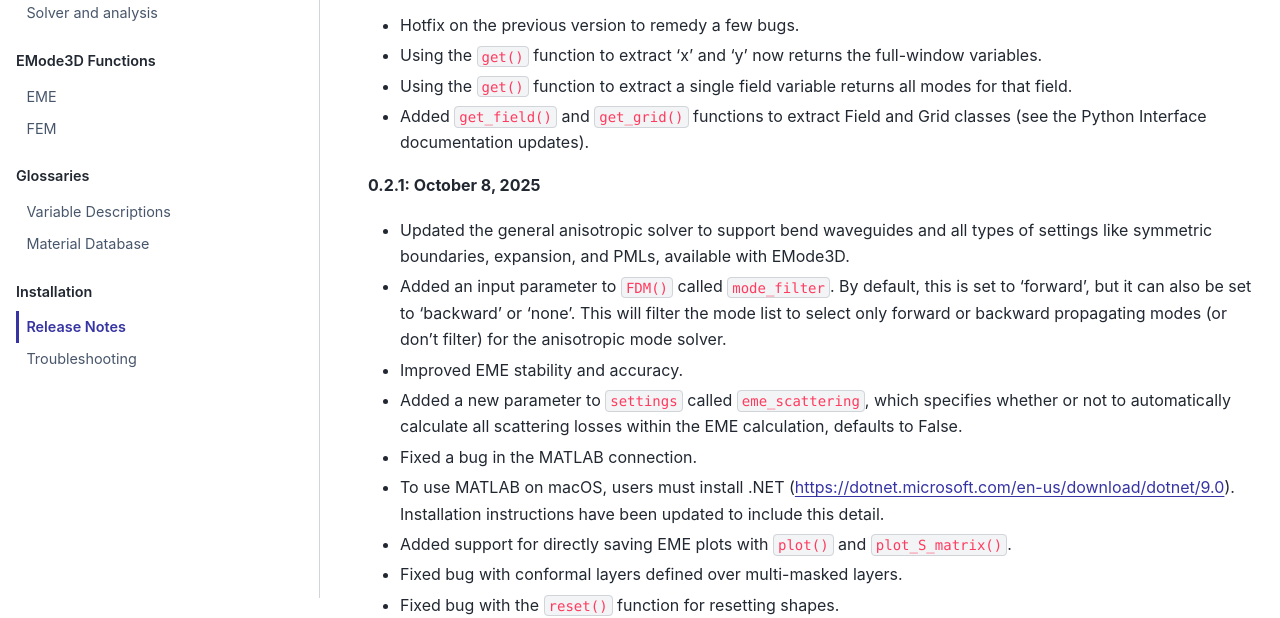
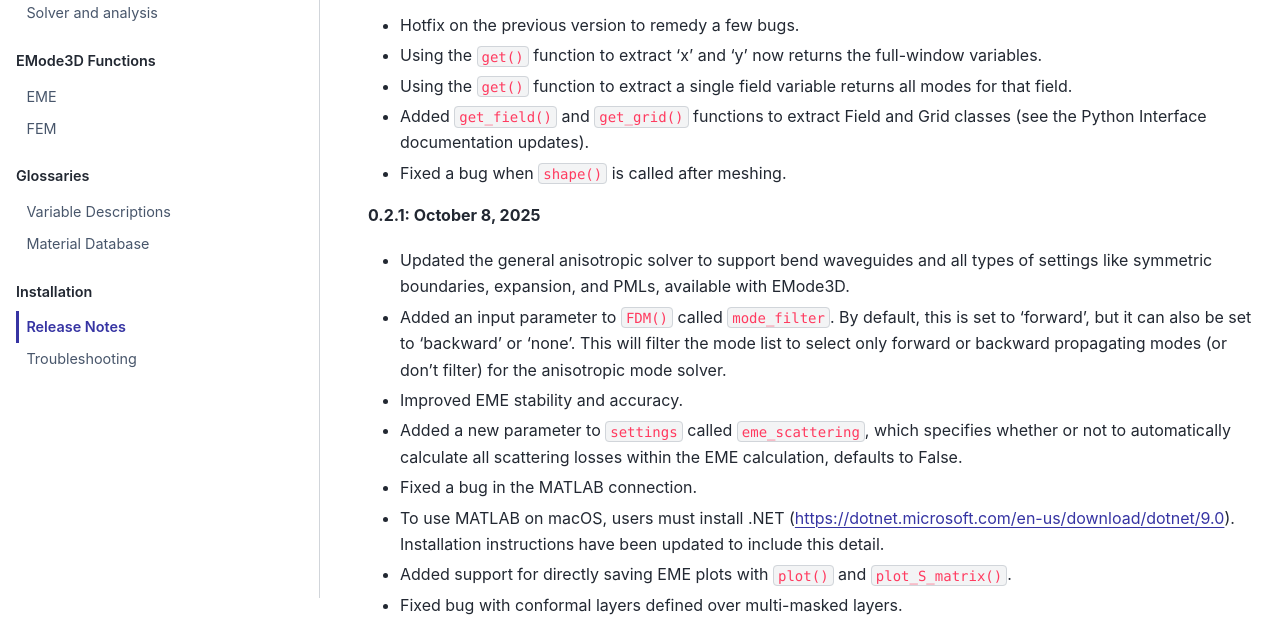
Before and after one commit to emode-photonix/docs.emodephotonix, a plain HTML site: page installation/release-notes.html in a window 1280 px wide. Shown: the part 202-820 px from the top of the page. Drawn offline with Linux system fonts and the light colour scheme.

Commit message:
Deploy generated documentation

```diff
--- a/installation/release-notes.html
+++ b/installation/release-notes.html
@@ -364,6 +364,7 @@
 <li><p>Using the <code class="docutils literal notranslate"><span class="pre">get()</span></code> function to extract ‘x’ and ‘y’ now returns the full-window variables.</p></li>
 <li><p>Using the <code class="docutils literal notranslate"><span class="pre">get()</span></code> function to extract a single field variable returns all modes for that field.</p></li>
 <li><p>Added <code class="docutils literal notranslate"><span class="pre">get_field()</span></code> and <code class="docutils literal notranslate"><span class="pre">get_grid()</span></code> functions to extract Field and Grid classes (see the Python Interface documentation updates).</p></li>
+<li><p>Fixed a bug when <code class="docutils literal notranslate"><span class="pre">shape()</span></code> is called after meshing.</p></li>
 </ul>
 <p><strong>0.2.1: October 8, 2025</strong></p>
 <ul class="simple">
```
Also changed, not shown: _sources/installation/release-notes.rst.txt.
